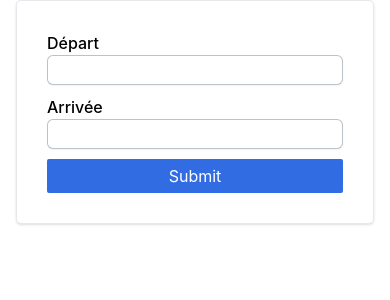
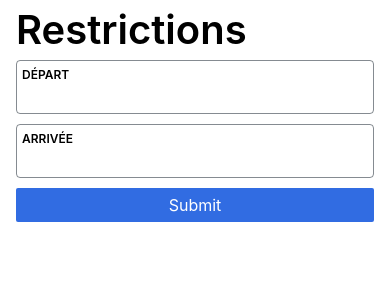
Before and after one commit to davidvenin/coronactu, a Next.js app: page / in a window 390 px wide. Shown: the top 300 px of the page. Built offline with nearby package versions, Linux system fonts and the light colour scheme.

Commit message:
feat: responsive layout for search form

```diff
--- a/src/components/async-search-field/index.tsx
+++ b/src/components/async-search-field/index.tsx
@@ -28,23 +28,21 @@ export const AsyncInputField: FunctionComponent<ComponentProps> = ({
 }: ComponentProps) => {
   return (
     <div className="relative">
-      <div className={""}>
-        <label
-          htmlFor={name}
-          className="block text-sm font-medium text-gray-700"
-        >
-          <span className={"block text-sm font-medium text-gray-700"}>
+      <div className={"border border-black-50 rounded"}>
+        <label htmlFor={name} className="block text-gray-700 p-5">
+          <span
+            className={"block text-12 font-semibold uppercase text-gray-700"}
+          >
             {label}
           </span>
           <Field
+            id={name}
             autoComplete="off"
             onChange={onChange}
             value={value}
             type="text"
             name={name}
-            className={
-              "mb-10 block w-full px-3 py-2 border border-gray-30 rounded-md text-sm shadow-sm placeholder-gray-400 focus:outline-none focus:border-sky-500 focus:ring-1 focus:ring-sky-500 border"
-            }
+            className={"w-full text-14 focus:outline-0"}
           />
         </label>
       </div>
--- a/src/components/search-form/index.tsx
+++ b/src/components/search-form/index.tsx
@@ -1,16 +1,12 @@
-import React, { useState } from "react";
+import React, { FunctionComponent, useState } from "react";
 import { Form, Formik, FormikValues } from "formik";
 
 import { AsyncInputField } from "../async-search-field";
 import { api } from "../../constants/api-routes";
 import { useRequest } from "../../helpers/use-request";
-import { Country } from "../../models/country";
+import { CountryPayload } from "../../models/country";
 
-interface CountryPayload {
-  data: Country;
-}
-
-export const SearchForm = () => {
+export const SearchForm: FunctionComponent = () => {
   const [query, setQuery] = useState<{ from?: string; to?: string } | null>(
     null
   );
@@ -55,9 +51,10 @@ export const SearchForm = () => {
       {({ setFieldValue, values }) => (
         <Form
           className={
-            "pt-30 px-30 pb-30 md:pb-15 rounded-5 shadow border border-dark-10"
+            "grid gap-10 grid-cols-1 md:grid-cols-2 lg:grid-cols-3 items-center"
           }
         >
+          <div className={""}>
             <AsyncInputField
               label={"Départ"}
               setCountry={(e) => {
@@ -72,6 +69,8 @@ export const SearchForm = () => {
                 setQuery({ ...query, from: event.currentTarget.value });
               }}
             />
+          </div>
+          <div className={""}>
             <AsyncInputField
               label={"Arrivée"}
               value={values.to.country}
@@ -86,12 +85,19 @@ export const SearchForm = () => {
                 setQuery({ ...query, to: event.currentTarget.value });
               }}
             />
+          </div>
+          <div
+            className={
+              "md:col-start-1 md:col-end-3 lg:col-start-3 lg:col-end-3"
+            }
+          >
             <button
               type={"submit"}
-            className={"w-full bg-primary p-5 rounded-sm text-white"}
+              className={"w-full bg-primary p-5 rounded-sm text-white p-15"}
             >
               Submit
             </button>
+          </div>
         </Form>
       )}
     </Formik>
--- a/src/models/country.ts
+++ b/src/models/country.ts
@@ -1,3 +1,7 @@
+export interface CountryPayload {
+  data: Country;
+}
+
 export interface Country {
   [key: string]: {
     country: string;
--- a/src/pages/index.tsx
+++ b/src/pages/index.tsx
@@ -1,11 +1,12 @@
 import type { NextPage } from "next";
 import { SearchForm } from "../components/search-form";
+import { Layout } from "../layouts";
 
 const Home: NextPage = () => {
   return (
-    <div className={"container"}>
+    <Layout title={"Restrictions"}>
       <SearchForm />
-    </div>
+    </Layout>
   );
 };
 
```
Lines whose indentation alone changed are shown as unchanged.
